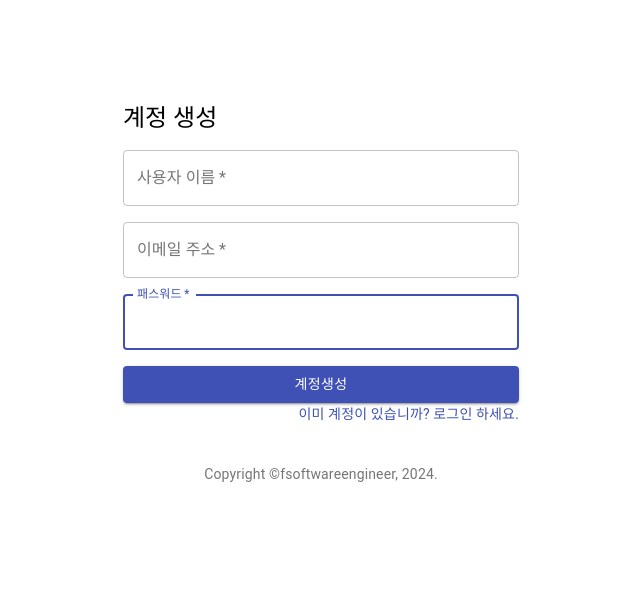
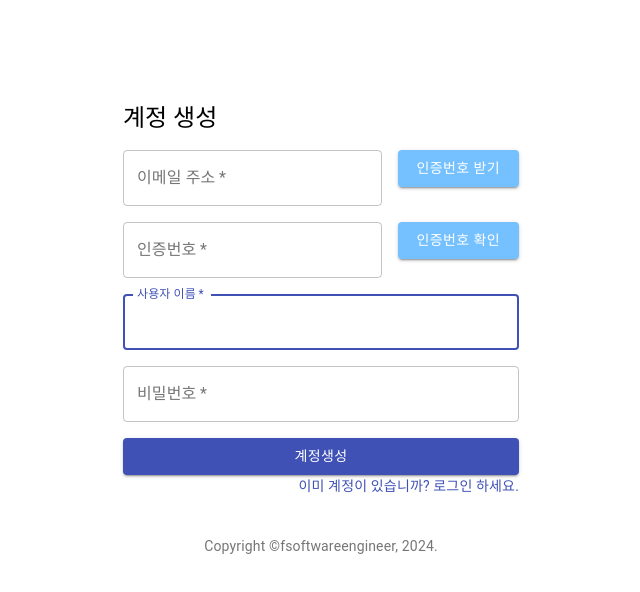
Before and after one commit to dPwls0125/React-Todo-List, a React (Create React App) app: page /signup in a window 1280 px wide. Shown: the top 592 px of the page, without its empty margins (319-959 px from the left). Built offline with nearby package versions, Linux system fonts and the light colour scheme.

Commit message:
feat : 명언, 페이징 처리

```diff
--- a/src/App.js
+++ b/src/App.js
@@ -2,119 +2,115 @@ import React from 'react';
 import Todo from './Todo';
 import './App.css';
 import AddTodo from './AddTodo'
-import {Paper,List,Container,Grid,Button,AppBar, Toolbar, Typography} from "@material-ui/core";
-import {call, signout} from './service/ApiService.js';
+import { Paper, List, Container, Grid, Button, AppBar, Toolbar, Typography, ButtonGroup } from "@material-ui/core";
+import { call, signout } from './service/ApiService.js';
+import PhraseComponent from './PhraseComponent.js';
 
 class App extends React.Component {
 
-  constructor(props){ // 매개변수 props 생성자
-    super(props); // 매개변수 props 초기화
-      this.state = { // item에 item.id, item.title, item.done 매개변수 이름과 값 할당
-        items : [],
-        loading : true,
+  constructor(props) {
+    super(props);
+    this.state = {
+      items: [],
+      loading: true,
+      page: 0,
+      size: 5,
+      totalPages: 1,
     };
   }
 
   add = (item) => {
-    console.log(item, typeof item);
-    call("/todo","POST",item).then((response)=>
-      {
-        console.log("add 실행")
-        this.get()
-      }
-    );
+    call("/todo", "POST", item).then((response) => {
+      this.get(this.state.page, this.state.size);
+    });
   }
 
-  // add = (item) => {
-  //   call("/todo", "POST", item).then((response) => {
-  //     this.setState(prevState => ({
-  //       items: [...prevState.items,] // 새로운 item을 기존 리스트에 추가
-  //     }));
-  //   });
-  // }
-
-  delete = (item)=>{
-    call("/todo","DELETE",item).then((response) =>
-      this.get()
+  delete = (item) => {
+    call("/todo", "DELETE", item).then((response) =>
+      this.get(this.state.page, this.state.size)
     );
   }
 
   update = (item) => {
-    call("/todo","PUT",item).then((response) =>
-      this.setState({items:response.data})
+    call("/todo", "PUT", item).then((response) =>
+      this.setState({ items: response.data })
     )
   }
 
-  get = () => {
-    call("/todo","GET",null).then((response)=>
-      this.setState({items:response.data, loading:false})
-    );
+  get = (page = this.state.page, size = this.state.size) => {
+    call(`/todo/page?page=${page}&size=${size}`, "GET", null).then((response) => {
+      console.log("Fetched todos:", response); // 응답 객체 구조 확인
+      this.setState({ items: response.content || [], loading: false, totalPages: response.totalPages || 1 });
+    }).catch((error) => {
+      console.error("Failed to fetch todos", error);
+    });
   }
 
-/*
-컴포넌트 마운팅(Mounting)은 React에서 컴포넌트가 생성되어 DOM에 삽입되는 과정을 의미합니다.
-이는 React 컴포넌트의 생명주기(Lifecycle) 중 초기 단계에 해당하며, 마운팅은 컴포넌트가 처음으로 페이지에 렌더링될 때 발생합니다.
-*/
-
-//componentDidmount는 페이지(돔) 마운트가 일어나고 렌더링 되기 전에 실행된다.
-componentDidMount() {
-  console.log("componentDidMount");
-  this.get()
+  handlePageChange = (newPage) => {
+    this.setState({ page: newPage, loading: true }, () => {
+      this.get(newPage, this.state.size);
+    });
   }
 
-render(){
-  // // 자바스크립트가 제공하는 Map 함수를 이용해서 배열을 반복해 생성한다.
-  // var todoItems = this.state.items.map((item,idx)=>(
-  //   <Todo item={item} key={item.id}/>
-  // ));
-  var todoItems = this.state.items.length > 0 && (
-    <Paper style={{margin:16}}>
+  componentDidMount() {
+    this.get();
+  }
+
+  render() {
+    const { items, loading, page, totalPages } = this.state;
+
+    var todoItems = items && items.length > 0 && (
+      <Paper style={{ margin: 16 }}>
         <List>
-        {this.state.items.map((item,idx) => (
-          <Todo item={item} key={item.id} delete={this.delete} update = {this.update}/>
+          {items.map((item, idx) => (
+            <Todo item={item} key={item.id} delete={this.delete} update={this.update} />
           ))}
         </List>
       </Paper>
     );
 
-  //NavigationBar
     var navigationBar = (
-    <AppBar position = "static">
+      <AppBar position="static">
         <Toolbar>
-          <Grid justify="space-between">
+          <Grid container justify="space-between">
             <Grid item>
-            <Typography variant="h6"> 오늘의 할일 </Typography>
+              <Typography variant="h6">오늘의 할일</Typography>
             </Grid>
             <Grid item>
-            <Button color="inherit" onClick={signout}>logout
-            </Button>
+              <Button color="inherit" onClick={signout}>logout</Button>
             </Grid>
           </Grid>
         </Toolbar>
       </AppBar>
     );
 
+    var pagination = (
+      <ButtonGroup>
+        <Button disabled={page === 0} onClick={() => this.handlePageChange(page - 1)}>이전</Button>
+        <Button disabled={page >= totalPages - 1} onClick={() => this.handlePageChange(page + 1)}>다음</Button>
+      </ButtonGroup>
+    );
 
-  // loading 중이 아닐 때
     var todoListPage = (
       <div>
         {navigationBar}
         <Container maxWidth="md">
-        <AddTodo add = {this.add}/>
+        <PhraseComponent />
+          <AddTodo add={this.add} />
           <div className="TodoList">{todoItems}</div>
+          {pagination}
+
         </Container>
       </div>
-  )
+    );
 
-// loading 중일 때
-var loadingPage = <h1>로딩중..!</h1>
+    var loadingPage = <h1>로딩중..!</h1>;
     var content = loadingPage;
 
-if(!this.state.loading){
+    if (!loading) {
       content = todoListPage;
     }
 
-  // 생성된 컴포넌트 JSX를 리턴한다.
     return (
       <div className="App">
         {content}
--- /dev/null
+++ b/src/PhraseComponent.css
@@ -0,0 +1,10 @@
+.PhraseBox {
+    border: 1px solid #ddd;
+    padding: 16px;
+    margin-top: 20px;
+    border-radius: 8px;
+    box-shadow: 0 2px 4px rgba(0, 0, 0, 0.1);
+    background-color: #f9f9f9;
+    font-size: 16px;
+    line-height: 1.5;
+  }
--- /dev/null
+++ b/src/PhraseComponent.js
@@ -0,0 +1,38 @@
+// PhraseComponent.js
+import React from 'react';
+import { call } from './service/ApiService';
+import { Paper, Typography } from '@material-ui/core';
+
+class PhraseComponent extends React.Component {
+  constructor(props) {
+    super(props);
+    this.state = {
+      phrase: '',
+    };
+  }
+
+  componentDidMount() {
+    this.fetchPhrase();
+  }
+
+  fetchPhrase = () => {
+    console.log("fetchPhrase 실행")
+    call("/phrase/get", "GET", null).then((response) => {
+      this.setState({ phrase: response});
+    }).catch((error) => {
+      console.error(error);
+    });
+  }
+
+  render() {
+    return (
+      <Paper style={{ margin: 16, padding: 16 }}>
+        <Typography variant="h6">
+          {this.state.phrase.toString()}
+        </Typography>
+      </Paper>
+    );
+  }
+}
+
+export default PhraseComponent;
--- a/src/SignUp.js
+++ b/src/SignUp.js
@@ -1,3 +1,4 @@
+import { API_BASE_URL } from "./app-config";
 import React from "react";
 import {
     Button,
@@ -10,27 +11,82 @@ import {
 
 import { signup } from "./service/ApiService";
 
-
 class SignUp extends React.Component {
-
-    constructor(props){
+    constructor(props) {
         super(props);
+        this.state = {
+            email: "",
+            certNum: ""
+        };
         this.handleSubmit = this.handleSubmit.bind(this);
+        this.handleEmailChange = this.handleEmailChange.bind(this);
+        this.handleCertNumChange = this.handleCertNumChange.bind(this);
+        this.requestCertNum = this.requestCertNum.bind(this);
+        this.validateCertNum = this.validateCertNum.bind(this);
     }
 
-    handleSubmit(event){
+    handleSubmit(event) {
         event.preventDefault();
-
         const data = new FormData(event.target);
         const username = data.get("username");
         const email = data.get("email");
         const password = data.get("password");
 
-        signup({email: email, username: username, password : password}).then(
+        signup({ email: email, username: username, password: password }).then(
             (response) => {
-                window.location.href = "/login"
+                window.location.href = "/login";
             }
         );
+    }
+
+    handleEmailChange(event) {
+        this.setState({ email: event.target.value });
+    }
+
+    handleCertNumChange(event) {
+        this.setState({ certNum: event.target.value });
+    }
+
+    requestCertNum() {
+
+        fetch(`${API_BASE_URL}/certification/mail/request/certNum?email=${encodeURIComponent(this.state.email)}`, {
+            method: "GET",
+            headers: {
+                "Content-Type": "application/json",
+            },
+        })
+            .then((response) => {
+                if (response.ok) {
+                    alert("인증번호가 이메일로 전송되었습니다.");
+                } else {
+                    alert("인증번호 전송에 실패했습니다.");
+                }
+            })
+            .catch((error) => {
+                console.error("Error:", error);
+                alert("인증번호 전송 중 오류가 발생했습니다.");
+            });
+    }
+
+    validateCertNum() {
+        fetch(API_BASE_URL+"/certification/mail/validate", {
+            method: "POST",
+            headers: {
+                "Content-Type": "application/json",
+            },
+            body: JSON.stringify({ email: this.state.email, num: this.state.certNum }),
+        })
+            .then((response) => {
+                // 응답이 비어 있는지 확인
+                if (!response.ok) {
+                   alert("인증번호가 일치하지 않습니다.");
+                }else if (response.ok) {
+                    alert("인증번호 확인 완료");
+                }
+            })
+            .catch((error) => {
+                console.error("Error:", error);
+            });
     }
 
     render() {
@@ -42,6 +98,52 @@ class SignUp extends React.Component {
                             <Typography component="h1" variant="h5">
                                 계정 생성
                             </Typography>
+                        </Grid>
+                        <Grid item xs={8}>
+                            <TextField
+                                autoComplete="email"
+                                name="email"
+                                variant="outlined"
+                                required
+                                fullWidth
+                                id="email"
+                                label="이메일 주소"
+                                value={this.state.email}
+                                onChange={this.handleEmailChange}
+                            />
+                        </Grid>
+                        <Grid item xs={4}>
+                            <Button
+                                fullWidth
+                                variant="contained"
+                                style={{ backgroundColor: "#75C1FF", color: "white" }}
+                                onClick={this.requestCertNum}
+                            >
+                                인증번호 받기
+                            </Button>
+                        </Grid>
+                        <Grid item xs={8}>
+                            <TextField
+                                autoComplete="certNum"
+                                name="certNum"
+                                variant="outlined"
+                                required
+                                fullWidth
+                                id="certNum"
+                                label="인증번호"
+                                value={this.state.certNum}
+                                onChange={this.handleCertNumChange}
+                            />
+                        </Grid>
+                        <Grid item xs={4}>
+                            <Button
+                                fullWidth
+                                variant="contained"
+                                style={{ backgroundColor: "#75C1FF", color: "white" }}
+                                onClick={this.validateCertNum}
+                            >
+                                인증번호 확인
+                            </Button>
                         </Grid>
                         <Grid item xs={12}>
                             <TextField
@@ -57,25 +159,13 @@ class SignUp extends React.Component {
                         </Grid>
                         <Grid item xs={12}>
                             <TextField
-                    autoComplete="email"
-                    name="email"
-                    variant="outlined"
-                    required
-                    fullWidth
-                    id="email"
-                    label="이메일 주소"
-                  />
-                </Grid>
-                <Grid item xs={12}>
-                  <TextField
                                 autoComplete="current-password"
                                 name="password"
                                 variant="outlined"
                                 required
                                 fullWidth
                                 id="password"
-                    label="패스워드"
-                    autoFocus
+                                label="비밀번호"
                             />
                         </Grid>
                         <Grid item xs={12}>
--- a/src/service/ApiService.js
+++ b/src/service/ApiService.js
@@ -1,83 +1,100 @@
 import { API_BASE_URL } from "../app-config";
 const ACCESS_TOKEN = "ACCESS_TOKEN";
-export function call(api, method , request){
+
+export function call(api, method, request) {
     console.log("call 실행");
     let headers = new Headers({
-        "Content-Type" : "application/json",
+        "Content-Type": "application/json",
     });
 
     const accessToken = localStorage.getItem("ACCESS_TOKEN");
 
-    if(accessToken){
-        headers.append("Authorization","Bearer " + accessToken);
+    if (accessToken) {
+        headers.append("Authorization", "Bearer " + accessToken);
     }
 
     let options = {
         headers: headers,
-        url : API_BASE_URL + api,
-        method : method,
+        url: API_BASE_URL + api,
+        method: method,
     };
 
-    if(request) {
+    if (request) {
         options.body = JSON.stringify(request);
     }
 
-    return fetch(options.url,options)
+    return fetch(options.url, options)
         .then((response) =>
-        response.json().then((json)=> {
-            if(!response.ok) {
-                return Promise.reject(json); // Promise.reject : catch로 매개변수 전달.
+            {
+            if (response.status === 403) {
+                window.location.href = "/login";
+                return Promise.reject({ status: 403, message: "Forbidden" });
+            }
+
+            const contentType = response.headers.get("content-type");
+            if(contentType && contentType.includes("application/json")){
+                return response.json().then((json) => {
+                    if (!response.ok) {
+                        return Promise.reject({ status: response.status }); // Promise.reject : catch로 매개변수 전달.
                     }
                     return json;
+                });
+            }else {
+                return response.text().then((text) => {
+                    if (!response.ok) {
+                        return Promise.reject({ status: response.status });
+                    }
+                    return text;
+                });
+            }
+
         })
-
-    )
         .catch((error) => {
-
             console.log("Oops!");
             console.log(error.status);
             console.log("Oops!");
 
-        if(error.status === 403){
-            window.location.href = "/login"
+            if (error.status === 403) {
+                window.location.href = "/login";
+            } else if (error.status === 400) {
+                console.log("400");
             }
             return Promise.reject(error);
-
         });
 }
+
 // Fetch api는 Promise를 이용해 http 요청을 송수신 하는 역할을 한다.
 
 // 로그인을 위한 API 서비스 메소드 signin
 export function signin(userDTO) {
-    return call("/auth/signIn","POST", userDTO)
+    return call("/auth/signIn", "POST", userDTO)
         .then((response) => {
-        if(response.token){
+            if (response.token) {
                 // local 스토리지에 토큰 저장
-            localStorage.setItem("ACCESS_TOKEN",response.token);
+                localStorage.setItem("ACCESS_TOKEN", response.token);
                 // token이 존재하는 경우 todo 화면으로 리디렉트
-            window.location.href = "/"
+                window.location.href = "/";
             }
         });
 }
 
-
 // 회원가입 요청
-export function signup(userDTO){
-    return call("/auth/signUp","POST",userDTO)
+export function signup(userDTO) {
+    return call("/auth/signUp", "POST", userDTO)
         .then((response) => {
-            if(response.id) {
+            if (response.status === 200) {
                 window.location.href = "/";
             }
         })
-    .catch((error)=> {
+        .catch((error) => {
             console.log("Oops");
             console.log(error.status);
             console.log("Ooops!");
-    if(error.status === 403) {
+            if (error.status === 403) {
                 window.location.href = "/auth/signUp";
             }
-    return Promise.reject(error);
-    })
+            console.log(error);
+        });
 }
 
 // 로그 아웃
```
Also changed, not shown: src/Hello.js (deleted, +0 -12 lines). Lines whose indentation alone changed are shown as unchanged.
